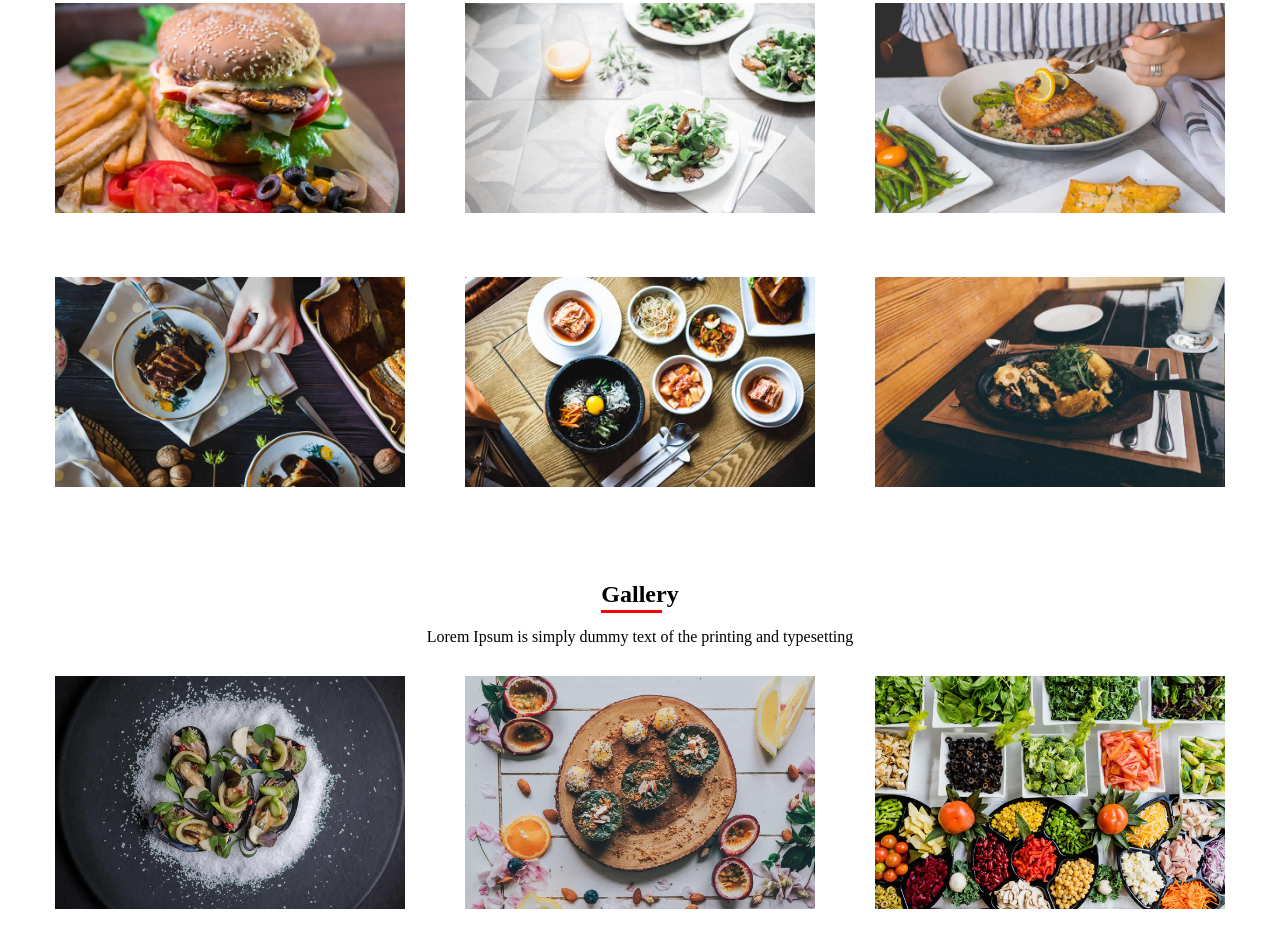
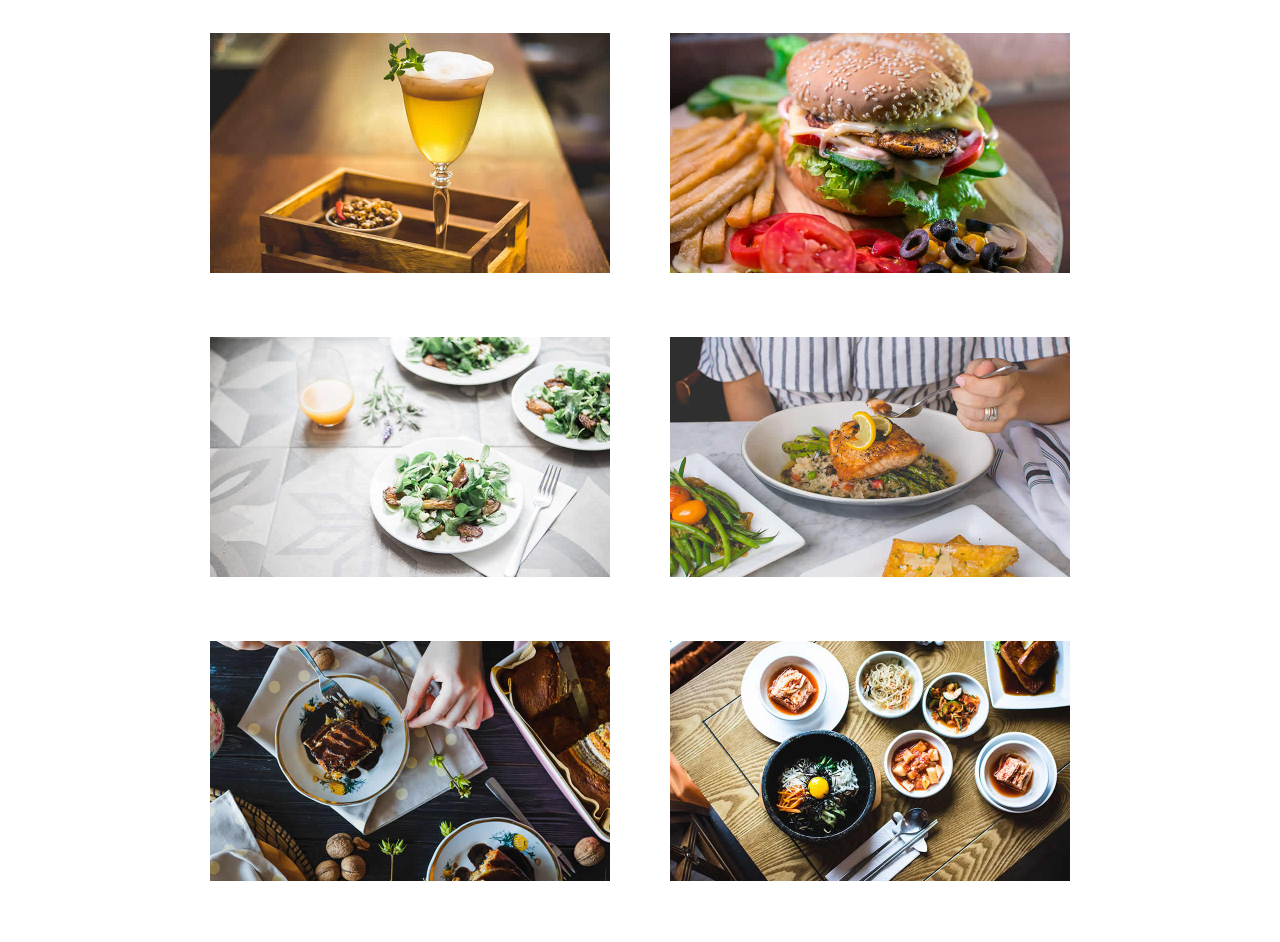
Before and after one commit to owalacollins/hotel, a plain HTML site: page index.html in a window 1280 px wide. Shown: the part 2134-3076 px from the top of the page. Drawn offline with Linux system fonts and the light colour scheme.

Commit message:
Update index.css

```diff
--- a/index.css
+++ b/index.css
@@ -250,7 +250,7 @@ li a:hover{
     flex-wrap: wrap;
 }
 #menu .gallery{
-    max-width: 350px;
+    max-width: 400px;
     margin: 30px;
     position: relative;
 }
@@ -306,7 +306,7 @@ top: 0;
     flex-wrap: wrap;
 }
 #gallery .gallery{
-    max-width: 350px;
+    max-width: 400px;
     margin: 30px;
     position: relative;
 }
```
